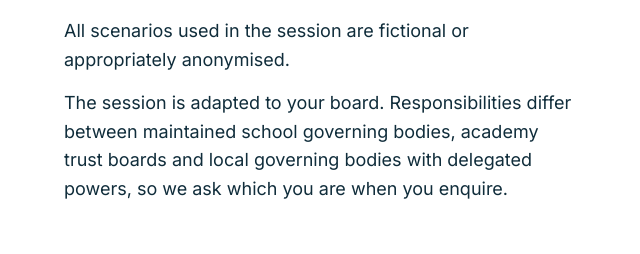
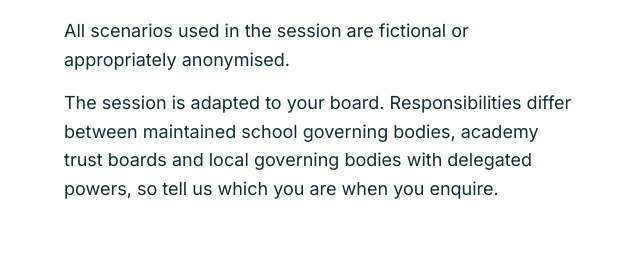
Before and after one commit to leoanthony2009-crypto/govcopilotinsight, a plain HTML site: page workshop.html in a window 1280 px wide. Shown: the part 1929-2183 px from the top of the page, 36-676 px from the left. Drawn offline with Linux system fonts and the light colour scheme.

Commit message:
Workshop: 'tell us which you are when you enquire' to match the simpler form
Co-Authored-By: Claude Fable 5.2 <noreply@anthropic.com>
Claude-Session: https://claude.ai/code/session_014ecwWei2ymosrXXKARaNRY

```diff
--- a/workshop.html
+++ b/workshop.html
@@ -62,7 +62,7 @@
       <dt>Travel</dt><dd>Any travel cost is stated in the written proposal before you confirm.</dd>
     </dl>
     <p>All scenarios used in the session are fictional or appropriately anonymised.</p>
-    <p>The session is adapted to your board. Responsibilities differ between maintained school governing bodies, academy trust boards and local governing bodies with delegated powers, so we ask which you are when you enquire.</p>
+    <p>The session is adapted to your board. Responsibilities differ between maintained school governing bodies, academy trust boards and local governing bodies with delegated powers, so tell us which you are when you enquire.</p>
   </div>
   <div>
     <h2>What the fee includes</h2>
```
